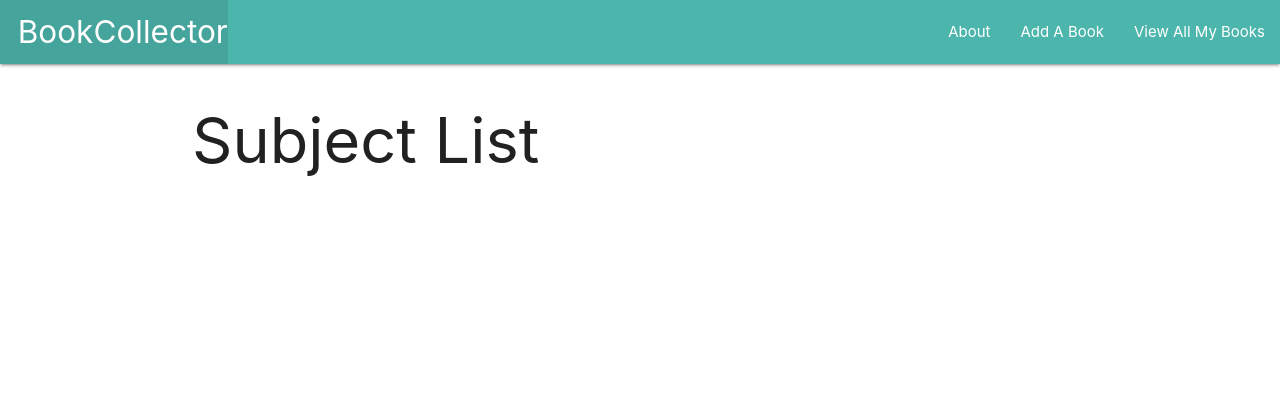
After one commit to tungolra/Book-Collector-django-app, a Django app: template bookcollector/main_app/templates/main_app/subject_list.html in a window 1280 px wide. The commit adds this page. Shown: the top 420 px of the page. Run offline with Django 4.2, Linux system fonts and the light colour scheme; the template is opened without the code that fills it, so the values that code supplies are empty.

```diff
--- /dev/null
+++ b/bookcollector/main_app/templates/main_app/subject_list.html
@@ -0,0 +1,16 @@
+{% extends 'base.html' %}
+{% block content %}
+
+<h1>Subject List</h1>
+
+{% for subject in subject_list %}
+  <a href="{% url 'subject_detail' subject.id %}">
+    <div class="card">
+        <div class="card-content">
+            <span class="card-title">{{ subject.type }}</span>
+        </div>
+    </div>
+  </a>
+{% endfor %}
+
+{% endblock %}
--- a/bookcollector/main_app/urls.py
+++ b/bookcollector/main_app/urls.py
@@ -10,5 +10,7 @@ urlpatterns = [
     path('books/create/', views.BookCreate.as_view(), name="books_create"),
     path('books/<int:pk>/update/', views.BookUpdate.as_view(), name='books_update'),
     path('books/<int:pk>/delete/', views.BookDelete.as_view(), name='books_delete'),
-    path('books/<int:book_id>/add_format/', views.add_format, name='add_format')
+    path('books/<int:book_id>/add_format/',
+         views.add_format, name='add_format'),
+    # path('subjects/', views.SubjectList.as_view(), name='subjects_index')
 ]
```
Also changed, not shown: bookcollector/main_app/templates/books/detail.html (+7 -6 lines), bookcollector/main_app/views.py (+19 -6 lines).
